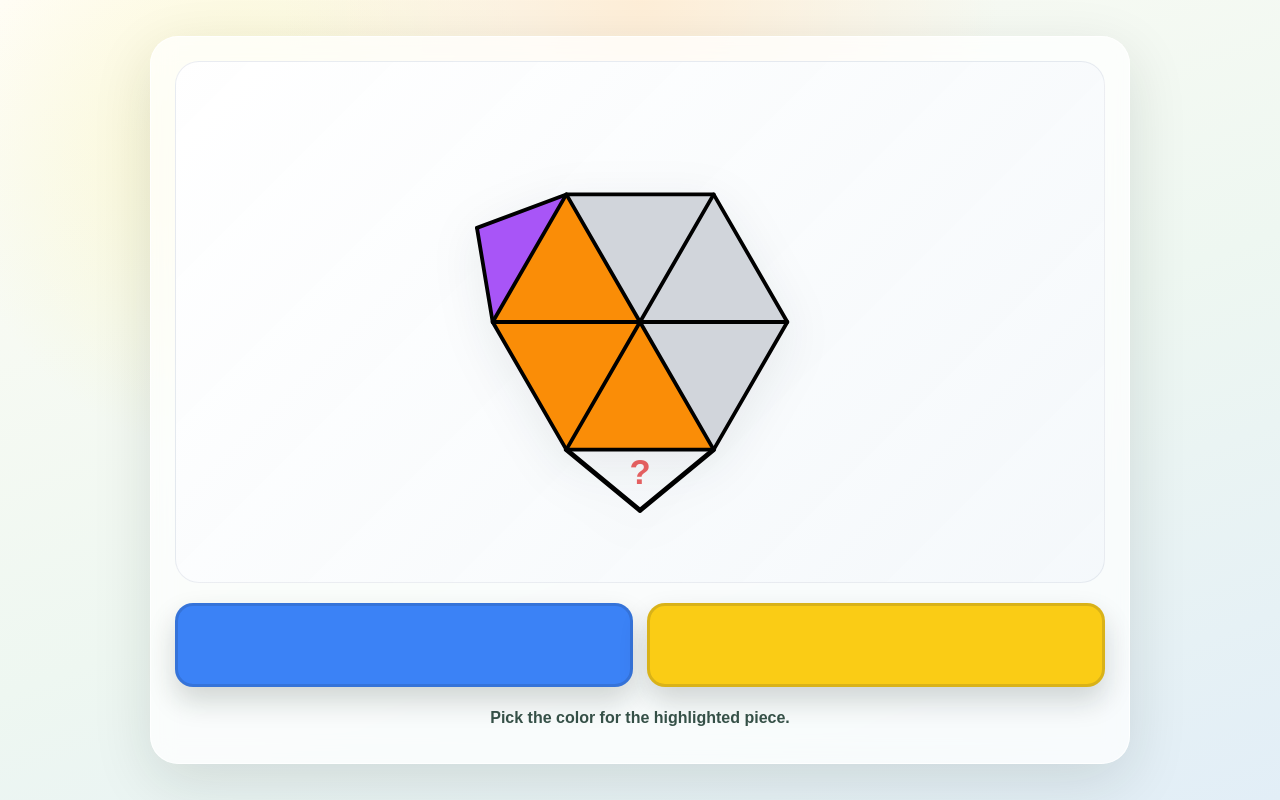
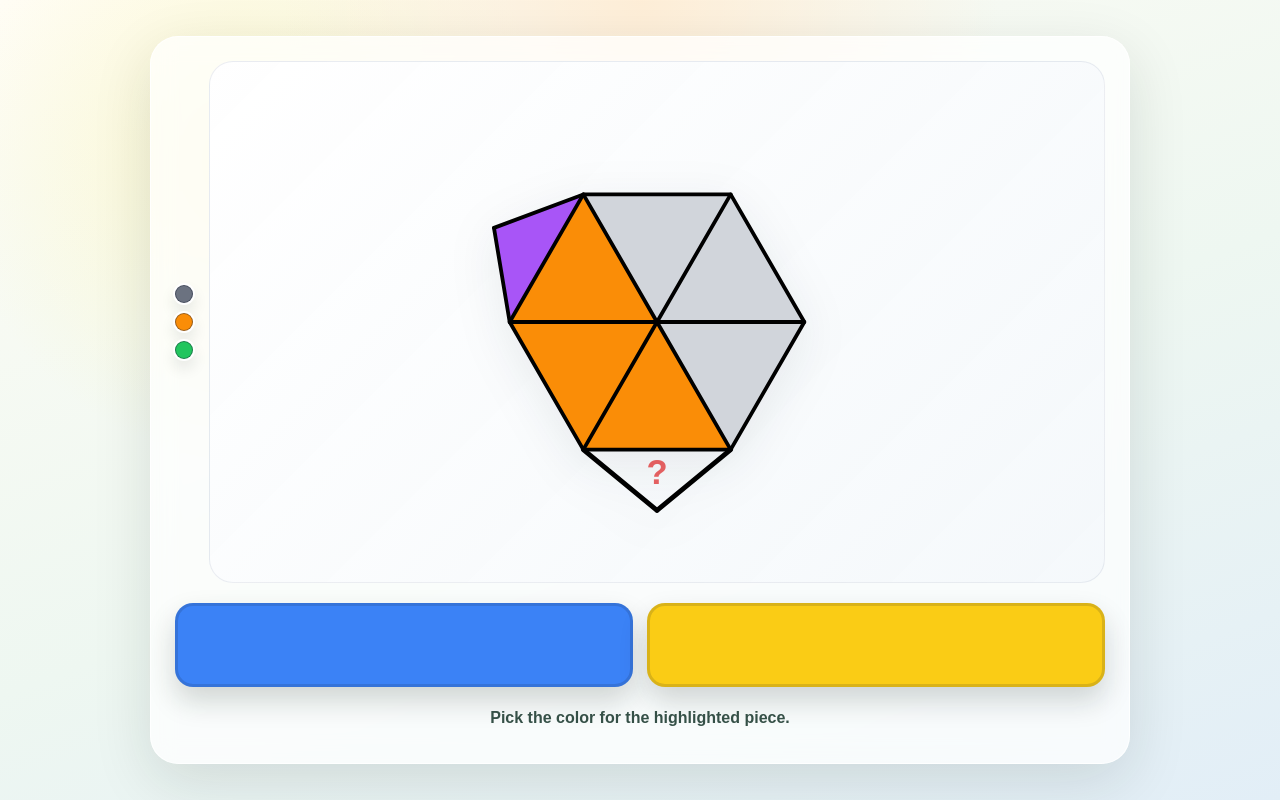
Before and after one commit to GuidoDipietro/fto-scheme-trainer, a React (Vite) app: page / in a window 1280 px wide. Built offline with nearby package versions, Linux system fonts and the light colour scheme.

Commit message:
Implement center color picker

```diff
--- a/src/App.jsx
+++ b/src/App.jsx
@@ -1,22 +1,45 @@
 import { useState } from "react";
 import { FtoCenter } from "./components/FtoCenter";
 import { colorPalette, getColorLabel } from "./data/colors";
+import { centerSchemes } from "./data/centerSchemes";
 import { generatePrompt } from "./lib/generatePrompt";
 
+const selectableCenterIds = centerSchemes.map((center) => center.id);
+
 const createInitialState = () => ({
-  prompt: generatePrompt(),
+  selectedCenterIds: selectableCenterIds,
+  prompt: generatePrompt(selectableCenterIds),
   lastResult: null,
 });
 
 export default function App() {
   const [session, setSession] = useState(createInitialState);
 
+  const handleCenterToggle = (centerId) => {
+    setSession((current) => {
+      const isSelected = current.selectedCenterIds.includes(centerId);
+      const nextSelectedCenterIds =
+        isSelected && current.selectedCenterIds.length === 1
+          ? current.selectedCenterIds
+          : isSelected
+            ? current.selectedCenterIds.filter((id) => id !== centerId)
+            : [...current.selectedCenterIds, centerId];
+
+      return {
+        selectedCenterIds: nextSelectedCenterIds,
+        prompt: generatePrompt(nextSelectedCenterIds),
+        lastResult: null,
+      };
+    });
+  };
+
   const handleAnswer = (selectedColor) => {
     setSession((current) => {
       const isCorrect = selectedColor === current.prompt.correctAnswer;
 
       return {
-        prompt: generatePrompt(),
+        selectedCenterIds: current.selectedCenterIds,
+        prompt: generatePrompt(current.selectedCenterIds),
         lastResult: {
           isCorrect,
           selectedColor,
@@ -27,7 +50,7 @@ export default function App() {
     });
   };
 
-  const { prompt, lastResult } = session;
+  const { prompt, lastResult, selectedCenterIds } = session;
   const promptColors = prompt.answerOptions.map((colorId) => ({
     id: colorId,
     hex: colorPalette[colorId].hex,
@@ -36,12 +59,37 @@ export default function App() {
   return (
     <main className="app-shell">
       <section className="trainer-card">
+        <div className="trainer-layout">
+          <div className="filter-row" aria-label="Center color filters">
+            {selectableCenterIds.map((centerId) => {
+              const centerColor = colorPalette[centerId];
+              const isSelected = selectedCenterIds.includes(centerId);
+
+              return (
+                <button
+                  key={centerId}
+                  type="button"
+                  className={`filter-button${isSelected ? " is-selected" : ""}`}
+                  onClick={() => handleCenterToggle(centerId)}
+                  aria-pressed={isSelected}
+                  aria-label={`Toggle ${getColorLabel(centerId)} center cases`}
+                  style={{
+                    "--filter-color": centerColor.hex,
+                  }}
+                >
+                  <span className="sr-only">{centerColor.label}</span>
+                </button>
+              );
+            })}
+          </div>
+
           <div className="center-stage">
             <FtoCenter
               mainColor={prompt.center.mainColor}
               revealedSecondary={prompt.revealedSecondary}
               targetPosition={prompt.targetPosition}
             />
+          </div>
         </div>
 
         <div className="answer-row" aria-label="Answer choices">
--- a/src/lib/generatePrompt.js
+++ b/src/lib/generatePrompt.js
@@ -41,8 +41,17 @@ function shuffle(items) {
   return clone;
 }
 
-export function generatePrompt() {
-  const center = randomItem(centerSchemes);
+export function generatePrompt(selectedCenterIds) {
+  const availableCenters =
+    selectedCenterIds?.length > 0
+      ? centerSchemes.filter((center) => selectedCenterIds.includes(center.id))
+      : centerSchemes;
+
+  if (availableCenters.length === 0) {
+    throw new Error("generatePrompt requires at least one selectable center");
+  }
+
+  const center = randomItem(availableCenters);
   const revealedPosition = randomItem(trainerPositions);
   const targetPosition = randomItem(
     trainerPositions.filter((position) => position !== revealedPosition),
--- a/src/styles.css
+++ b/src/styles.css
@@ -53,6 +53,55 @@ select {
   padding: 1.5rem;
   display: grid;
   gap: 1.25rem;
+}
+
+.trainer-layout {
+  display: grid;
+  grid-template-columns: auto minmax(0, 1fr);
+  align-items: center;
+  gap: 1rem;
+}
+
+.filter-row {
+  display: flex;
+  flex-direction: column;
+  gap: 0.6rem;
+  align-items: center;
+}
+
+.filter-button {
+  width: 1.15rem;
+  height: 1.15rem;
+  padding: 0;
+  border-radius: 50%;
+  border: 1.5px solid rgba(15, 23, 42, 0.14);
+  background: color-mix(in srgb, var(--filter-color) 28%, white);
+  cursor: pointer;
+  transition:
+    transform 140ms ease,
+    box-shadow 140ms ease,
+    background-color 140ms ease,
+    border-color 140ms ease,
+    filter 140ms ease;
+  box-shadow: 0 4px 10px rgba(16, 33, 27, 0.1);
+}
+
+.filter-button.is-selected {
+  background: var(--filter-color);
+  border-color: rgba(15, 23, 42, 0.42);
+  box-shadow:
+    0 0 0 2px rgba(255, 255, 255, 0.95),
+    0 8px 16px rgba(16, 33, 27, 0.14);
+}
+
+.filter-button:hover {
+  transform: scale(1.08);
+  filter: brightness(1.03);
+}
+
+.filter-button:focus-visible {
+  outline: 3px solid rgba(245, 158, 11, 0.9);
+  outline-offset: 3px;
 }
 
 .center-stage {
@@ -157,6 +206,16 @@ select {
     grid-template-columns: 1fr;
   }
 
+  .trainer-layout {
+    grid-template-columns: 1fr;
+    gap: 0.9rem;
+  }
+
+  .filter-row {
+    flex-direction: row;
+    justify-content: center;
+  }
+
   .center-stage {
     min-height: 300px;
   }
```
Also changed, not shown: 2 other files (tests, documents, lock files or other folders). Lines whose indentation alone changed are shown as unchanged.
